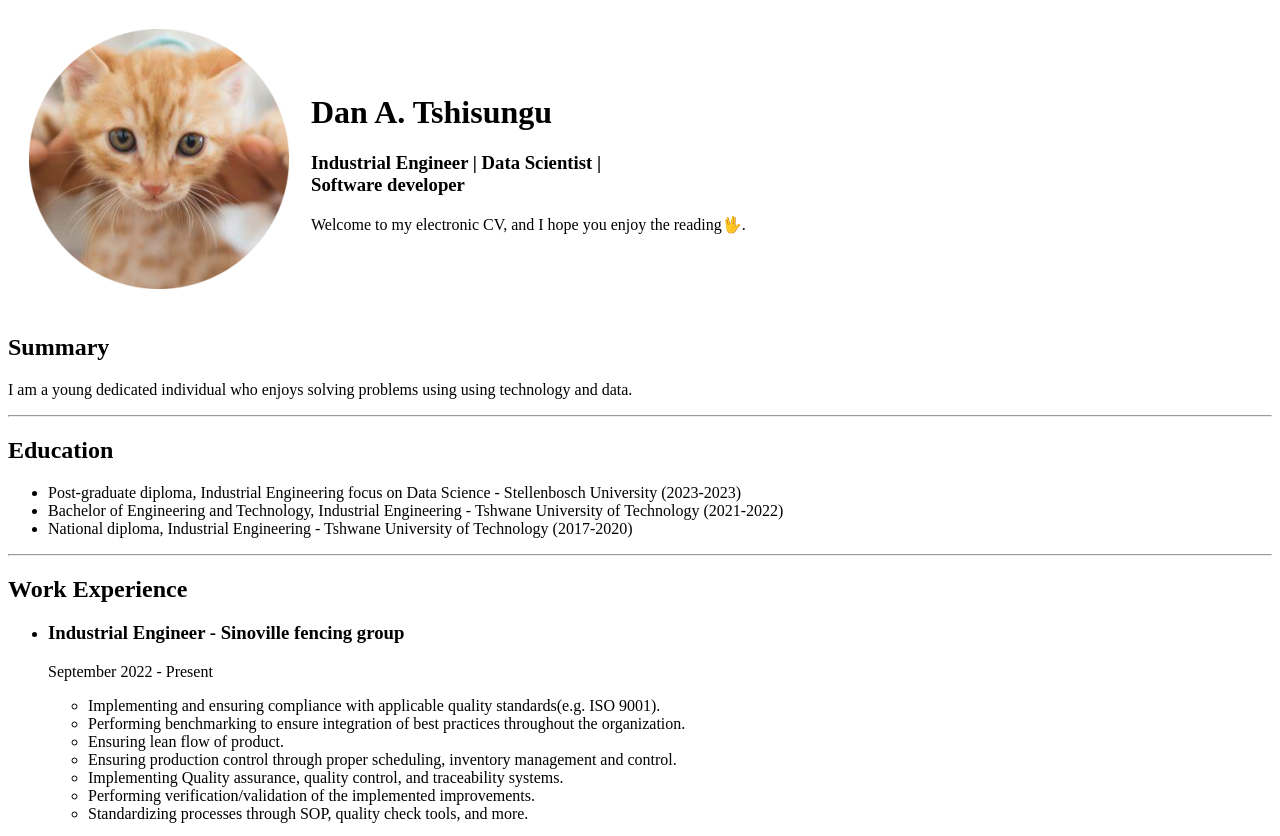
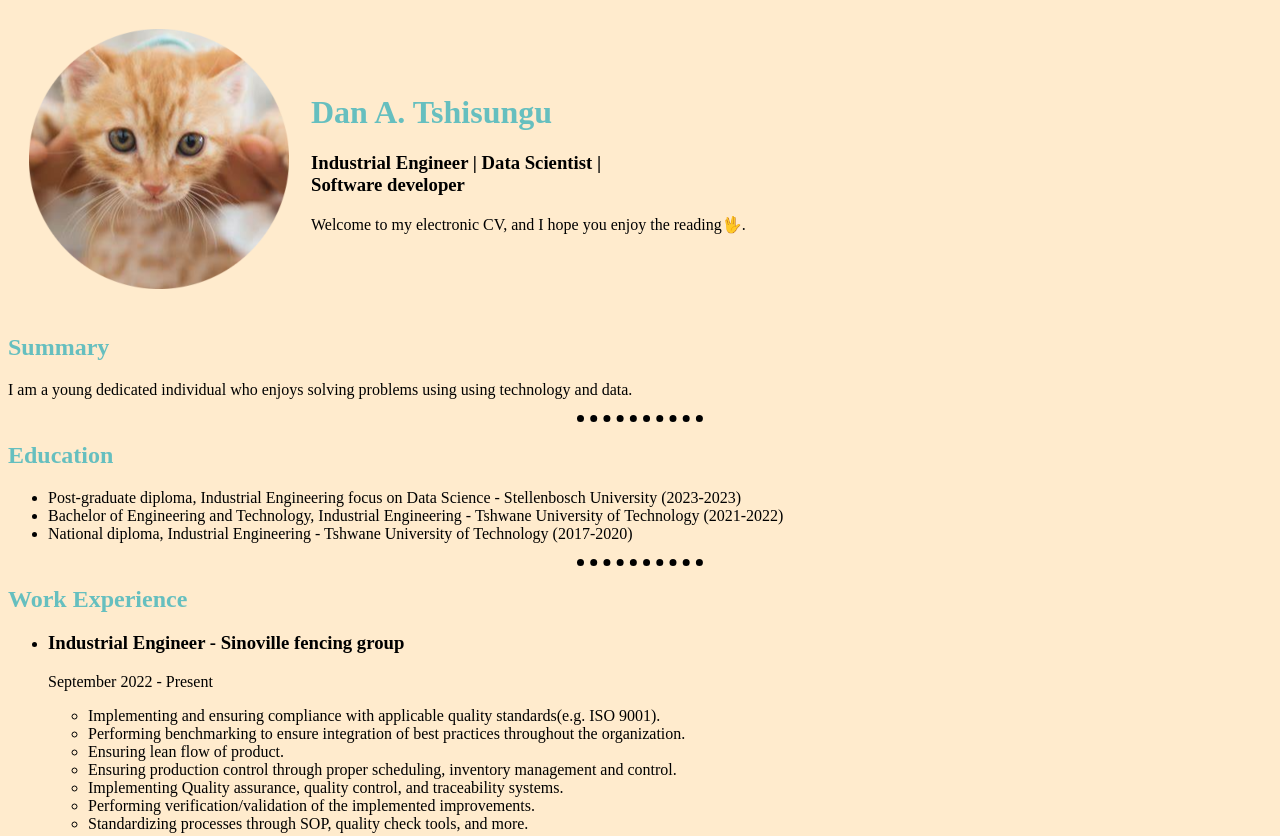
Before and after one commit to WeOnlyLiveOnce13/Electronic-CV, a plain HTML site: page index.html in a window 1280 px wide. Shown: the top 836 px of the page. Drawn offline with Linux system fonts and the light colour scheme.

Commit message:
Add files via upload
Updated background theme and loaded css file

```diff
--- a/index.html
+++ b/index.html
@@ -5,7 +5,7 @@
     <meta charset="UTF-8">
     <meta name="viewport" content="width=device-width, initial-scale=1.0">
     <title>My Resume</title>
-    <link rel="stylesheet" href="/5.1. Adding CSS/style.css">
+    <link rel="stylesheet" href="./style.css">
 
 
 </head>
--- /dev/null
+++ b/style.css
@@ -0,0 +1,20 @@
+body {
+    background-color:blanchedalmond;
+
+}
+
+hr {
+    border-style: none;
+    border-top-style: dotted;
+    background-color: blanchedalmond;
+    border-width: 7px;
+    width: 10%;
+}
+
+h1 {
+    color: #66BFBF;
+}
+
+h2 {
+    color: #66BFBF;
+}
```
